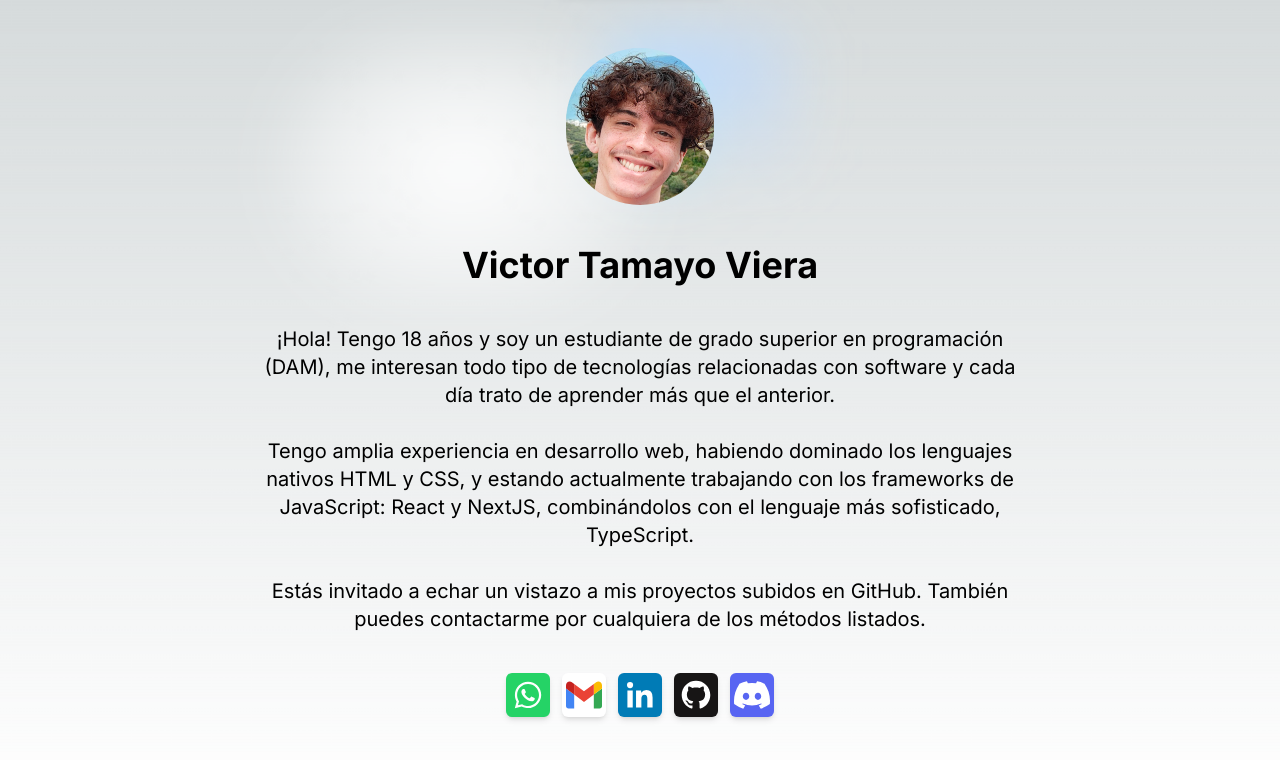
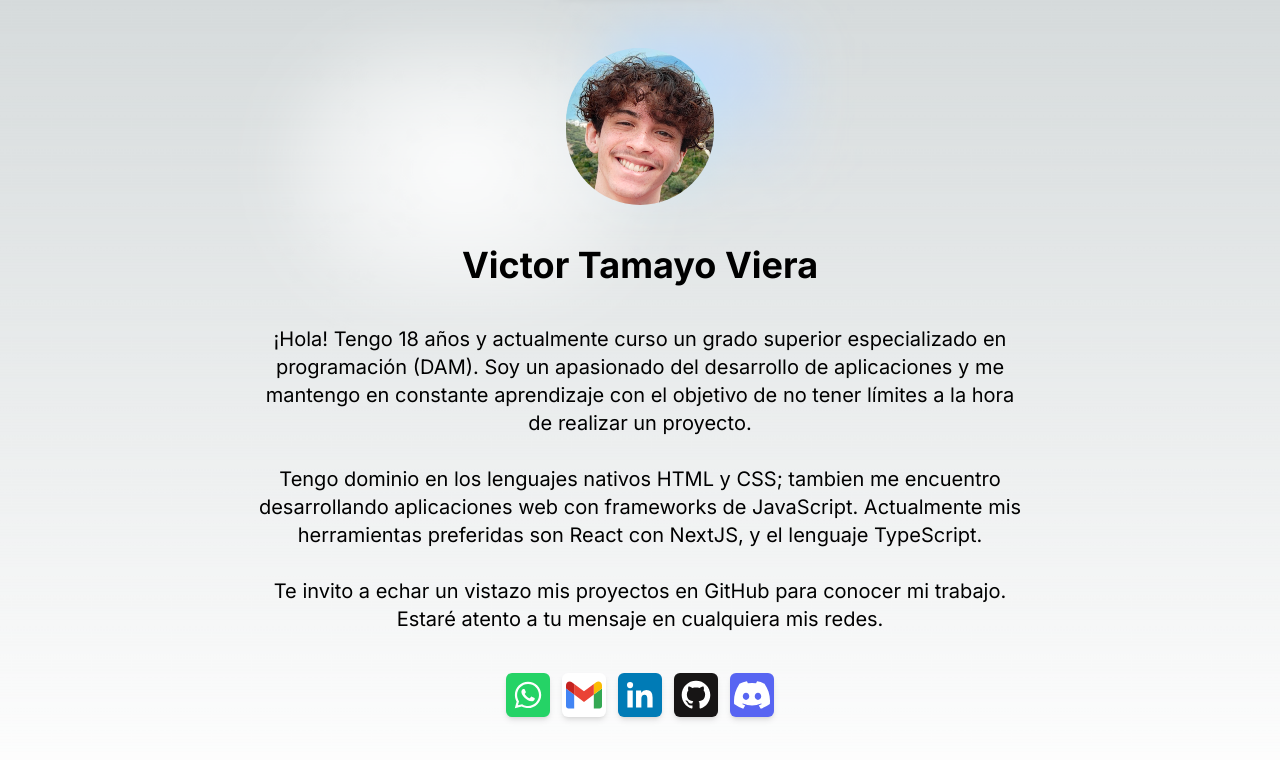
Before and after one commit to freckledAsf/onelink, a Next.js app: page / in a window 1280 px wide. Shown: the top 760 px of the page. Built offline with nearby package versions, Linux system fonts and the light colour scheme.

Commit message:
updated content

```diff
--- a/app/page.tsx
+++ b/app/page.tsx
@@ -127,18 +127,15 @@ export default function Home() {
           />
           <h1 className='md:text-4xl text-2xl font-bold mt-10 text-center'>Victor Tamayo Viera</h1>
           <p className='md:text-xl text-lg mt-10 text-center'>
-            ¡Hola! Tengo {getAge()} años y soy un estudiante de grado superior en programación (DAM),
-            me interesan todo tipo de tecnologías relacionadas con software y
-            cada día trato de aprender más que el anterior.
+            ¡Hola! Tengo {getAge()} años y actualmente curso un grado superior especializado en programación (DAM).
+            Soy un apasionado del desarrollo de aplicaciones y me mantengo en constante aprendizaje con el objetivo de no tener límites a la hora de
+            realizar un proyecto.
             <br /><br />
-            Tengo amplia experiencia en desarrollo web, habiendo dominado los lenguajes nativos HTML y CSS,
-            y estando actualmente trabajando con los frameworks de JavaScript: React y NextJS,
-            combinándolos con el lenguaje más sofisticado, TypeScript.
+            Tengo dominio en los lenguajes nativos HTML y CSS; tambien me encuentro desarrollando aplicaciones web con frameworks de JavaScript.
+            Actualmente mis herramientas preferidas son React con NextJS,  y el lenguaje TypeScript.
             <br /><br />
-            <span>
-              Estás invitado a echar un vistazo a mis proyectos subidos en GitHub.
-              También puedes contactarme por cualquiera de los métodos listados.
-            </span>
+            Te invito a echar un vistazo mis proyectos en GitHub para conocer mi trabajo.
+            Estaré atento a tu mensaje en cualquiera mis redes.
           </p>
         </div>
         <div className='flex flex-wrap justify-center gap-3 mt-10'>
```
